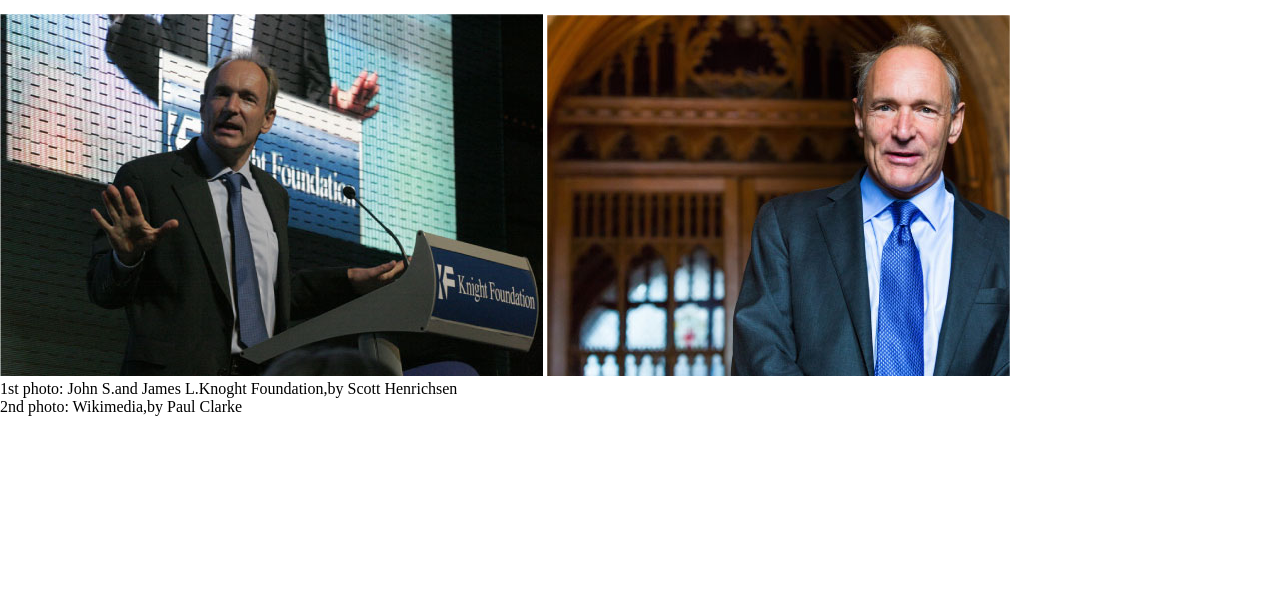
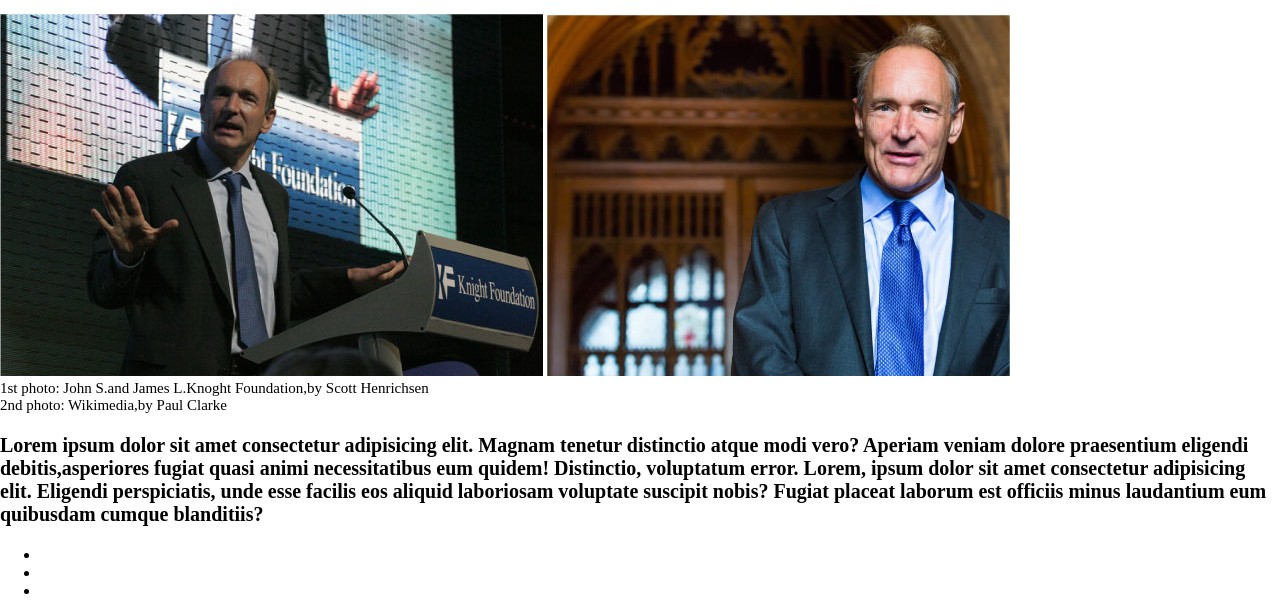
Before and after one commit to ALANOMAM/html-css-booleaner, a plain HTML site: page index.html in a window 1280 px wide. Shown: the part 198-814 px from the top of the page. Drawn offline with Linux system fonts and the light colour scheme.

Commit message:
paragrafo

```diff
--- a/index.html
+++ b/index.html
@@ -32,8 +32,22 @@
    </div>
 </sezione>
 
+<sezione>
+<p class="paragraph">Lorem ipsum dolor sit amet consectetur adipisicing elit. Magnam tenetur
+    distinctio atque modi vero? Aperiam veniam dolore praesentium eligendi debitis,asperiores fugiat
+    quasi animi necessitatibus eum quidem! Distinctio, voluptatum error.
+Lorem, ipsum dolor sit amet consectetur adipisicing elit. Eligendi perspiciatis,
+unde esse facilis eos aliquid laboriosam voluptate suscipit nobis?
+Fugiat placeat laborum est officiis minus laudantium eum quibusdam cumque blanditiis?</p>
+</sezione>
 
-
+<sezione>
+    <ul>
+        <li></li>
+        <li></li>
+        <li></li>
+    </ul>
+</sezione>
 
 </main> <!--fine main-->
 
--- a/style.css
+++ b/style.css
@@ -37,6 +37,12 @@ span{
 }
 
 .picture-description{
-    width: 485px;
+    width: 450px;
     margin-top: 0px;
+    font-size: 15px;
 }
+
+.paragraph{
+    font-weight: bold;
+    font-size: 20px;
+}
```
